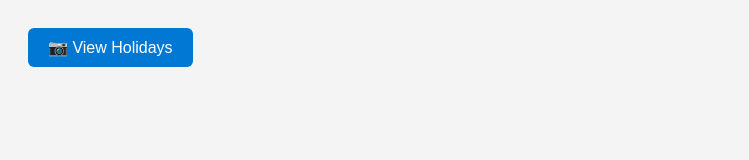
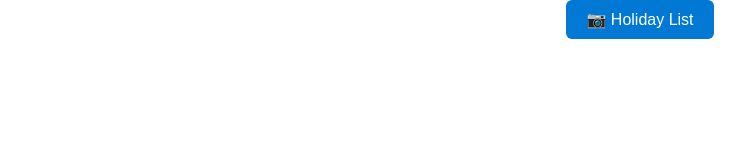
Before and after one commit to rohithvasudevan/image-popup, a plain HTML site: page index.html in a window 1280 px wide. Shown: the whole page, without its empty margins (0-749 px from the left). Drawn offline with Linux system fonts and the light colour scheme.

Commit message:
Update index.html

```diff
--- a/index.html
+++ b/index.html
@@ -5,9 +5,13 @@
 <title>Holiday List</title>
 <style>
     body {
-        font-family: Arial, sans-serif;
-        padding: 20px;
-        background-color: #f4f4f4;
+        margin: 0;
+        padding: 0;
+        background: transparent;
+        display: flex;
+        justify-content: center;
+        align-items: center;
+        height: 100%;
     }
     button {
         background-color: #0078d4;
@@ -24,10 +28,7 @@
 </style>
 <script>
 function openImagePopup() {
-    // Replace with your image URL
     var imageUrl = "https://via.placeholder.com/800x600.png?text=Sample+Image";
-
-    // Open a new small window with the image
     var popup = window.open("", "ImageWindow", "width=820,height=640");
     popup.document.write(`
         <html>
@@ -41,6 +42,6 @@ function openImagePopup() {
 </script>
 </head>
 <body>
-<button onclick="openImagePopup()">📷 View Holidays</button>
+    <button onclick="openImagePopup()">📷 Holiday List</button>
 </body>
 </html>
```
